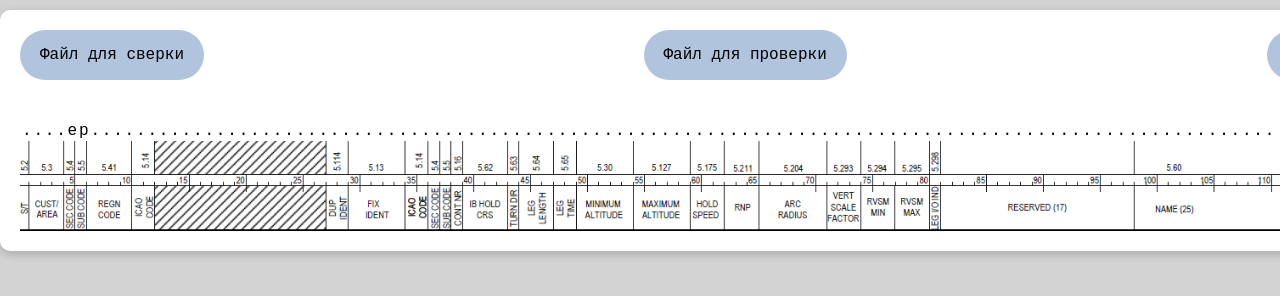
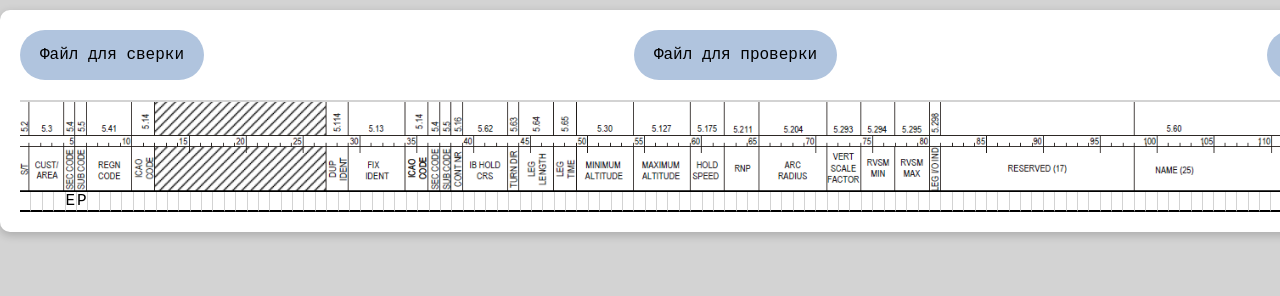
Before and after one commit to andrey-trofimov/arinc, a React app: page / in a window 1280 px wide. Shown: the top 296 px of the page. Built offline with nearby package versions, Linux system fonts and the light colour scheme.

Commit message:
change Arinc input

```diff
--- a/src/components/Arinc/index.js
+++ b/src/components/Arinc/index.js
@@ -12,11 +12,26 @@ function Arinc() {
         dispatch(setRegExp(reg))
     }
 
+    function handlerChange(e, i) {
+        let newArr = [...arr];
+        newArr.splice(i, 1, String(e.target.value));
+        newArr = newArr.map(el => (el === "") || (el === " ") ? "." : el).join("");
+        dispatch(setRegExp(newArr));
+
+        console.log(newArr);
+    }
+
+    let arr = regExp.split("").map(el => el === "." ? "" : el);
 
     return (
         <div className="Arinc">
-            <input tipe="text" value={regExp} onChange={handler} maxLength={132}></input>
+            {/* <input tipe="text" value={regExp} onChange={handler} maxLength={132} /> */}
             <div className={style}></div>
+            <div className="row">
+                {arr.map((el, i) => (<input type="text" key={i} value={el} maxLength={1} onChange={(e) => handlerChange(e, i)} />))}
+            </div>
+
+
         </div>
     )
 }
--- a/src/components/Arinc/style.scss
+++ b/src/components/Arinc/style.scss
@@ -11,6 +11,22 @@
         text-align: left;
         letter-spacing: 1.8px;
         border: none;
+        text-transform: uppercase;
+    }
+
+    .row {
+        background-color: white;
+
+        input {
+            border-right: thin solid lightgray;
+            border-bottom: 2px solid rgb(0, 0, 0);
+            padding: 0;
+            flex: 1;
+        }
+
+        input:last-child {
+            border-right: none;
+        }
     }
 
     .layout {
@@ -20,6 +36,7 @@
         background-position: top center;
         margin-left: auto;
         margin-right: auto;
+        border-top: 2px solid lightgray;
     }
 
     .ep {
@@ -35,4 +52,6 @@
     .pn {
         background-image: url("../../img/db.png");
     }
+
+
 }
--- a/src/components/Form/InputFile/index.js
+++ b/src/components/Form/InputFile/index.js
@@ -17,10 +17,9 @@ function InputFile(props) {
             let arr = [];
             setLabelText(e.target.files[0].name)
 
-            reader.readAsText(e.target.files[0], 'windows-1251');
+            reader.readAsText(e.target.files[0], 'UTF-8');
             reader.onprogress = () => { setIcon({ img: spinner, alt: "spinner", class: "spinner" }) };
             reader.onload = () => {
-                // arr = reader.result.split(/\r\n|\n/);
                 arr = reader.result;
                 dispatch(reducer(arr));
             };
--- a/src/components/Form/InputFile/style.scss
+++ b/src/components/Form/InputFile/style.scss
@@ -2,6 +2,7 @@
 
     input {
         visibility: hidden;
+        display: none;
     }
 
     label {
```
